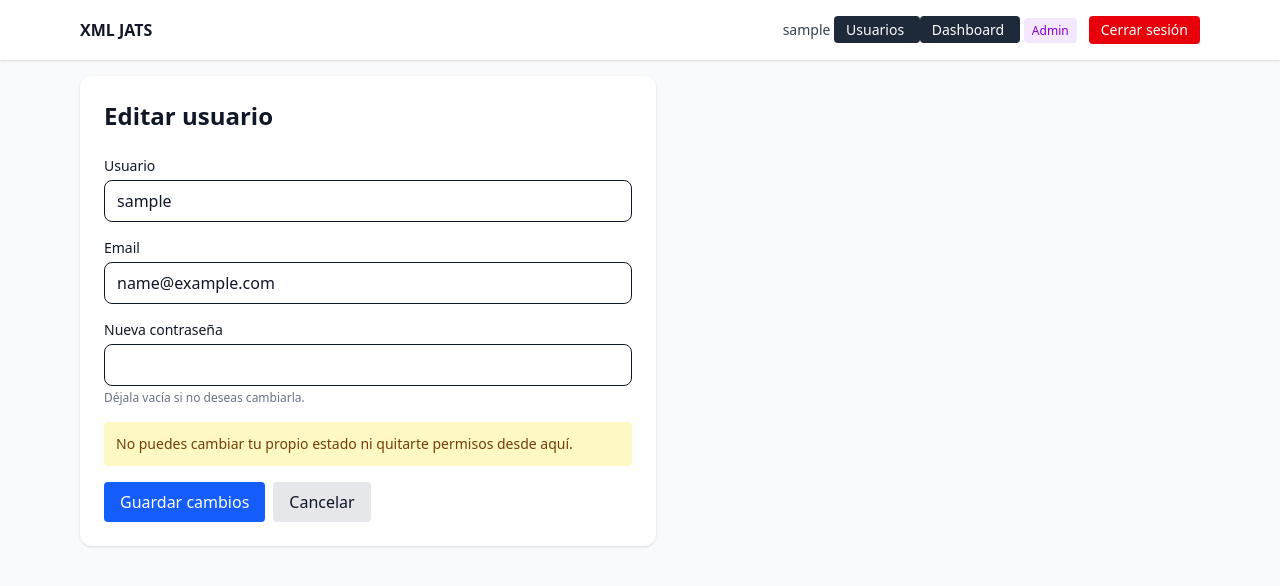
After one commit to villarrealjk/jats-builder, a Flask app: page /admin/users/1/edit in a window 1280 px wide. The commit adds this page. Shown: the top 586 px of the page. Run offline with Flask 3, Linux system fonts and the light colour scheme; a user stored in the database is signed in; tables that the repository leaves empty hold one stand-in row (values such as "Sample post"); style sheets or scripts are compiled from the project's sources.

Commit message:
Add user management and password reset from admin panel

```diff
--- a/app.py
+++ b/app.py
@@ -1120,6 +1120,48 @@ def create_app():
 
         return render_template("admin_user_form.html")
 
+    @app.route("/admin/users/<int:user_id>/edit", methods=["GET", "POST"])
+    @login_required
+    @superuser_required
+    def admin_user_edit(user_id):
+        user = User.query.get_or_404(user_id)
+
+        if request.method == "POST":
+            username = request.form.get("username", "").strip()
+            email = request.form.get("email", "").strip() or None
+            password = request.form.get("password", "").strip()
+            is_superuser = request.form.get("is_superuser") == "on"
+            is_active_user = request.form.get("is_active_user") == "on"
+
+            if not username:
+                flash("El usuario es obligatorio.")
+                return redirect(url_for("admin_user_edit", user_id=user.id))
+
+            existing = User.query.filter(
+                User.username == username,
+                User.id != user.id
+            ).first()
+
+            if existing:
+                flash("Ese nombre de usuario ya está en uso.")
+                return redirect(url_for("admin_user_edit", user_id=user.id))
+
+            user.username = username
+            user.email = email
+
+            if user.id != current_user.id:
+                user.is_superuser = is_superuser
+                user.is_active_user = is_active_user
+
+            if password:
+                user.set_password(password)
+
+            db.session.commit()
+
+            flash("Usuario actualizado correctamente.")
+            return redirect(url_for("admin_users"))
+
+        return render_template("admin_user_edit.html", user=user)
 
     @app.route("/admin/users/<int:user_id>/toggle-active", methods=["POST"])
     @login_required
--- /dev/null
+++ b/templates/admin_user_edit.html
@@ -0,0 +1,53 @@
+{% extends "base.html" %}
+{% block title %}Editar usuario{% endblock %}
+
+{% block content %}
+<div class="max-w-xl bg-white p-6 rounded-xl shadow-sm">
+  <h1 class="text-2xl font-bold mb-6">Editar usuario</h1>
+
+  <form method="POST" class="space-y-4">
+    <div>
+      <label class="block text-sm font-medium mb-1">Usuario</label>
+      <input name="username" value="{{ user.username }}" class="w-full border rounded-lg px-3 py-2" required>
+    </div>
+
+    <div>
+      <label class="block text-sm font-medium mb-1">Email</label>
+      <input name="email" type="email" value="{{ user.email or '' }}" class="w-full border rounded-lg px-3 py-2">
+    </div>
+
+    <div>
+      <label class="block text-sm font-medium mb-1">Nueva contraseña</label>
+      <input name="password" type="password" class="w-full border rounded-lg px-3 py-2">
+      <p class="text-xs text-gray-500 mt-1">Déjala vacía si no deseas cambiarla.</p>
+    </div>
+
+    {% if user.id != current_user.id %}
+      <label class="flex items-center gap-2">
+        <input type="checkbox" name="is_superuser" {% if user.is_superuser %}checked{% endif %}>
+        <span>Superusuario</span>
+      </label>
+
+      <label class="flex items-center gap-2">
+        <input type="checkbox" name="is_active_user" {% if user.is_active_user %}checked{% endif %}>
+        <span>Usuario activo</span>
+      </label>
+    {% else %}
+      <div class="p-3 rounded bg-yellow-100 text-yellow-900 text-sm">
+        No puedes cambiar tu propio estado ni quitarte permisos desde aquí.
+      </div>
+    {% endif %}
+
+    <div class="flex gap-2">
+      <button class="px-4 py-2 rounded bg-blue-600 text-white">
+        Guardar cambios
+      </button>
+
+      <a href="{{ url_for('admin_users') }}"
+         class="px-4 py-2 rounded bg-gray-200">
+        Cancelar
+      </a>
+    </div>
+  </form>
+</div>
+{% endblock %}
--- a/templates/admin_users.html
+++ b/templates/admin_users.html
@@ -9,6 +9,10 @@
      class="px-4 py-2 rounded bg-blue-600 text-white hover:bg-blue-700">
     Nuevo usuario
   </a>
+  <a href="{{ url_for('admin_user_edit', user_id=user.id) }}"
+   class="px-3 py-1 rounded bg-blue-600 text-white">
+  Editar
+</a>
 </div>
 
 <div class="bg-white rounded-xl shadow-sm overflow-hidden">
```
